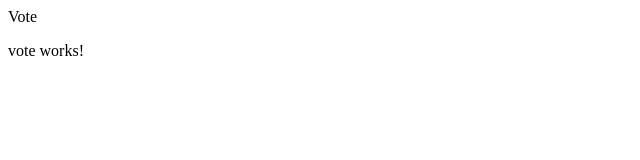
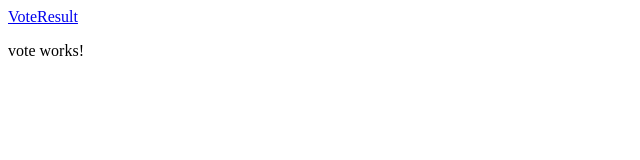
Before and after one commit to slovb/agree, an Angular app in the folder frontend/: page /vote in a window 1280 px wide. Shown: the top 160 px of the page, without its empty margins (0-640 px from the left). Built offline with nearby package versions, Linux system fonts and the light colour scheme.

Commit message:
links work

```diff
--- a/frontend/src/app/app.component.html
+++ b/frontend/src/app/app.component.html
@@ -1,2 +1,15 @@
-<app-nav></app-nav>
+<nav>
+  <a
+    routerLink="/vote"
+    routerLinkActive="active-link"
+    ariaCurrentWhenActive="page"
+    >Vote</a
+  >
+  <a
+    routerLink="/result"
+    routerLinkActive="active-link"
+    ariaCurrentWhenActive="page"
+    >Result</a
+  >
+</nav>
 <router-outlet />
--- a/frontend/src/app/app.component.ts
+++ b/frontend/src/app/app.component.ts
@@ -1,6 +1,5 @@
 import { Component } from '@angular/core';
-import { RouterOutlet } from '@angular/router';
-import { NavComponent } from './nav/nav.component';
+import { RouterModule, RouterOutlet } from '@angular/router';
 import { PageNotFoundComponent } from './page-not-found/page-not-found.component';
 import { ResultComponent } from './result/result.component';
 import { VoteComponent } from './vote/vote.component';
@@ -9,8 +8,8 @@ import { VoteComponent } from './vote/vote.component';
   selector: 'app-root',
   standalone: true,
   imports: [
+    RouterModule,
     RouterOutlet,
-    NavComponent,
     ResultComponent,
     VoteComponent,
     PageNotFoundComponent,
--- a/frontend/src/app/nav/nav.component.html
+++ /dev/null
@@ -1,10 +0,0 @@
-<nav>
-  <a routerLink="/vote" routerLinkActive="active" ariaCurrentWhenActive="page"
-    >Vote</a
-  >
-  <a
-    routerLink="/result"
-    routerLinkActive="active"
-    ariaCurrentWhenActive="page"
-  ></a>
-</nav>
```
Also changed, not shown: frontend/src/app/nav/nav.component.ts (deleted, +0 -10 lines), frontend/src/app/nav/nav.component.scss (deleted), 1 other file (tests, documents, lock files or other folders).
